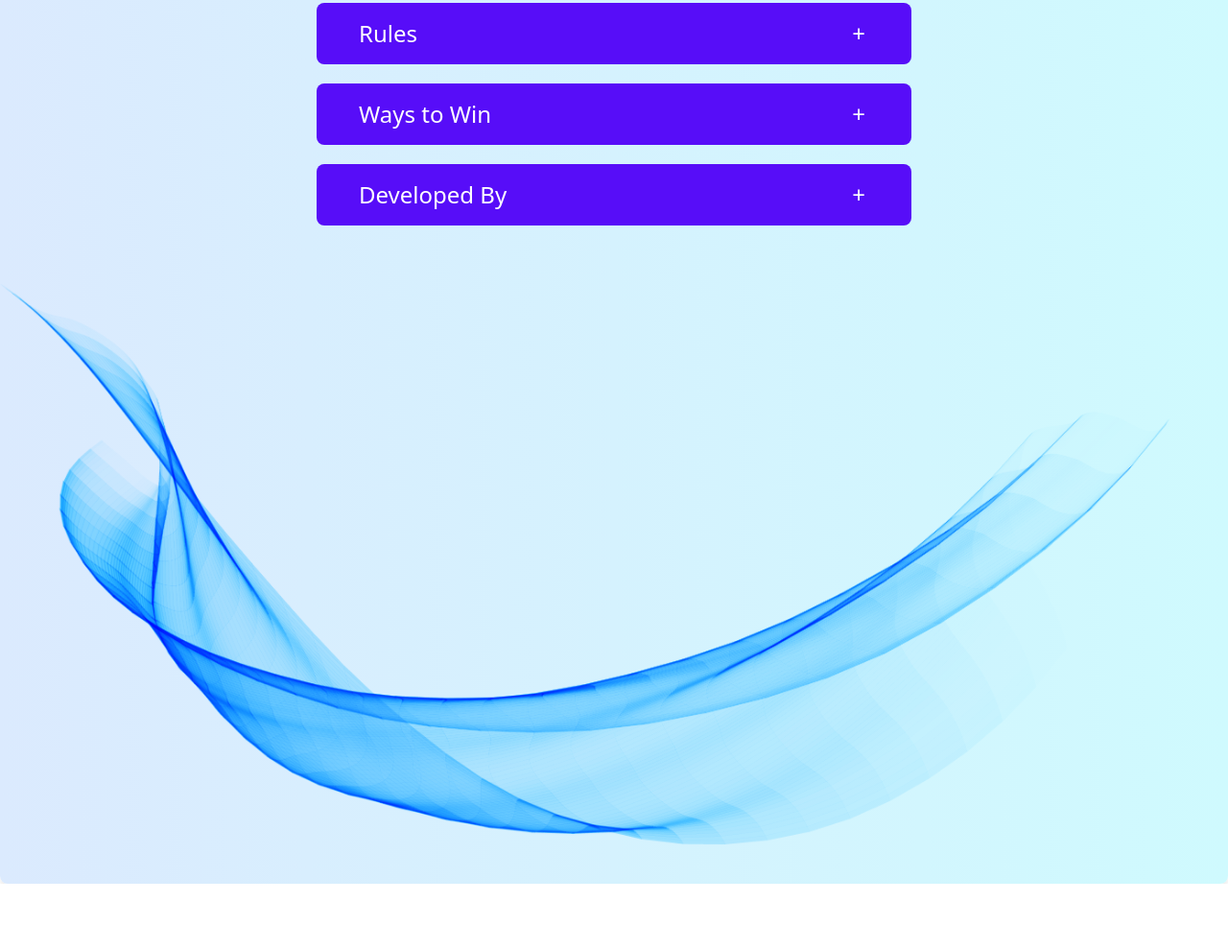
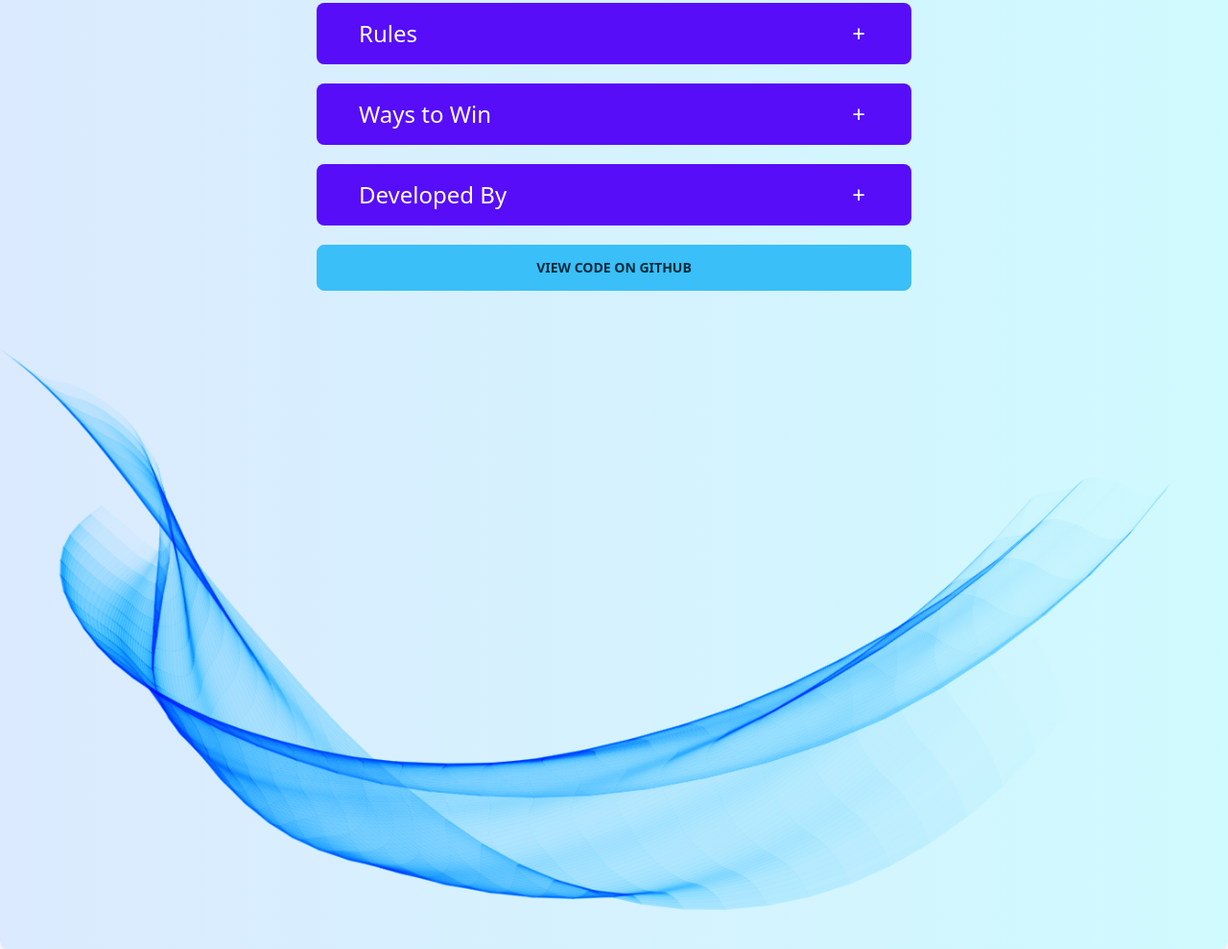
Before and after one commit to shatfield4/cpsc349-project3, a website: page index.html in a window 1280 px wide. Shown: the part 861-1850 px from the top of the page at 96% size. Before the commit the page ends 1782 px from the top, so only its background shows below. Drawn offline with Linux system fonts and the light colour scheme.

Commit message:
added github button

```diff
--- a/index.html
+++ b/index.html
@@ -94,6 +94,9 @@
                     </div>
                 </div>
             </div>
+            <div class="flex items-center justify-center m-5">
+                <a class="btn btn-info w-1/2" href="https://github.com/Chingsan53/cpsc349-project3">View Code on GitHub</a>
+            </div>
 
             <img src="images/waves2.png" class="py-10 h-100" alt="Wavy Lines" />
 
```
Also changed, not shown: css/style.css.
